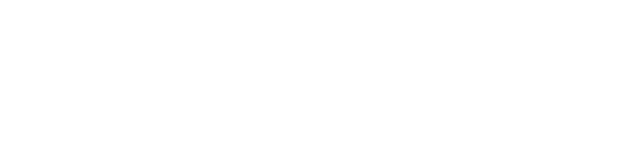
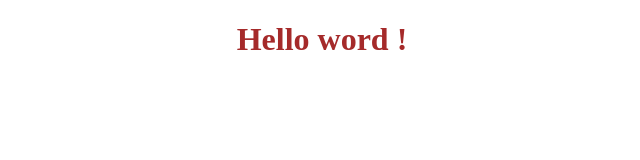
Before and after one commit to DinaFi23/Kapoaka, a plain HTML site: page index.html in a window 1280 px wide. Shown: the whole page, without its empty margins (318-958 px from the left). Drawn offline with Linux system fonts and the light colour scheme.

Commit message:
encore un test

```diff
--- a/index.html
+++ b/index.html
@@ -7,7 +7,7 @@
     <link rel="stylesheet" href="style.css">
 </head>
 <body>
-
+    <h1> Hello word !</h1>
 <script defer src="script.js"></script>
 </body>
 </html>
--- a/style.css
+++ b/style.css
@@ -0,0 +1,4 @@
+h1{
+    text-align: center;
+    color: brown;
+}
```
